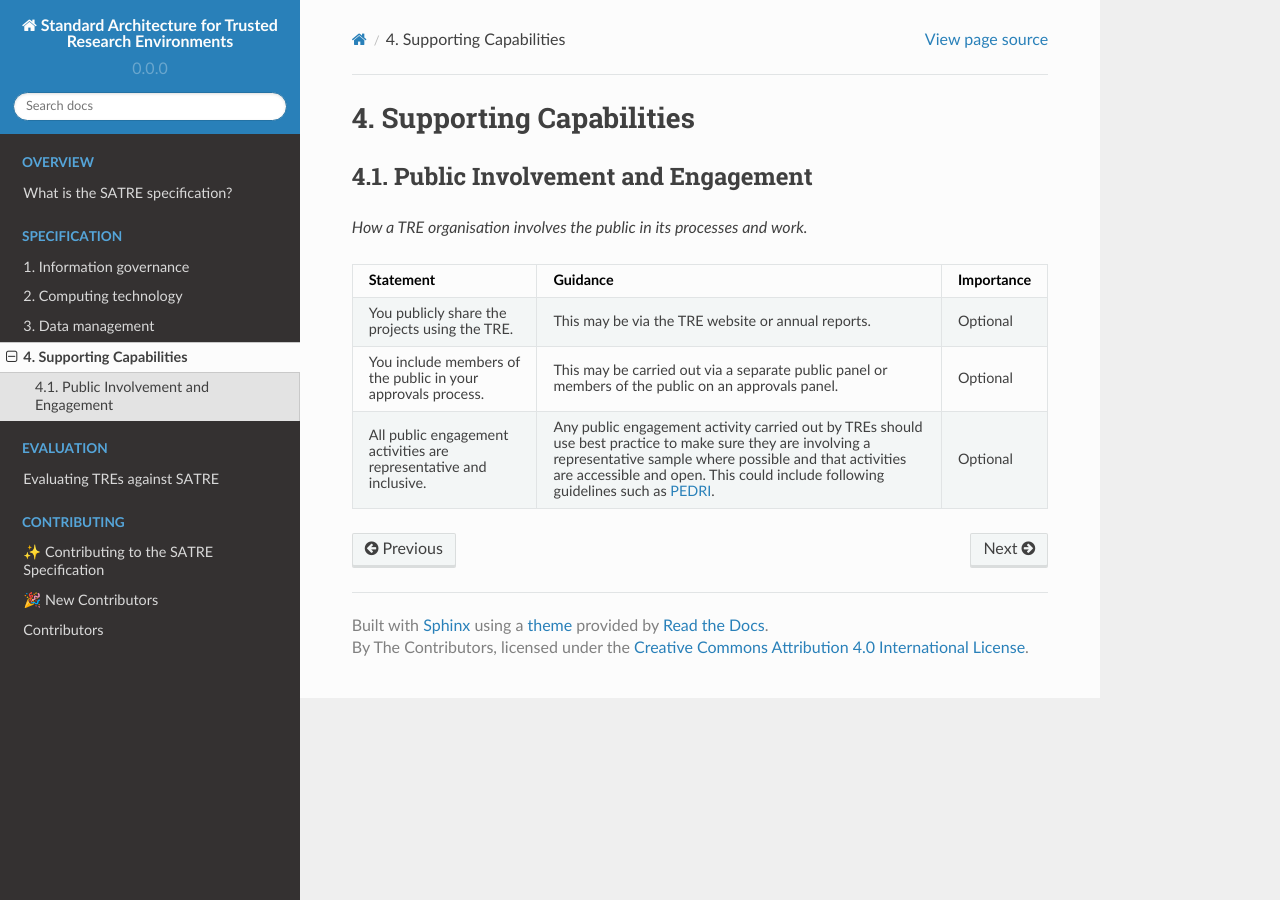
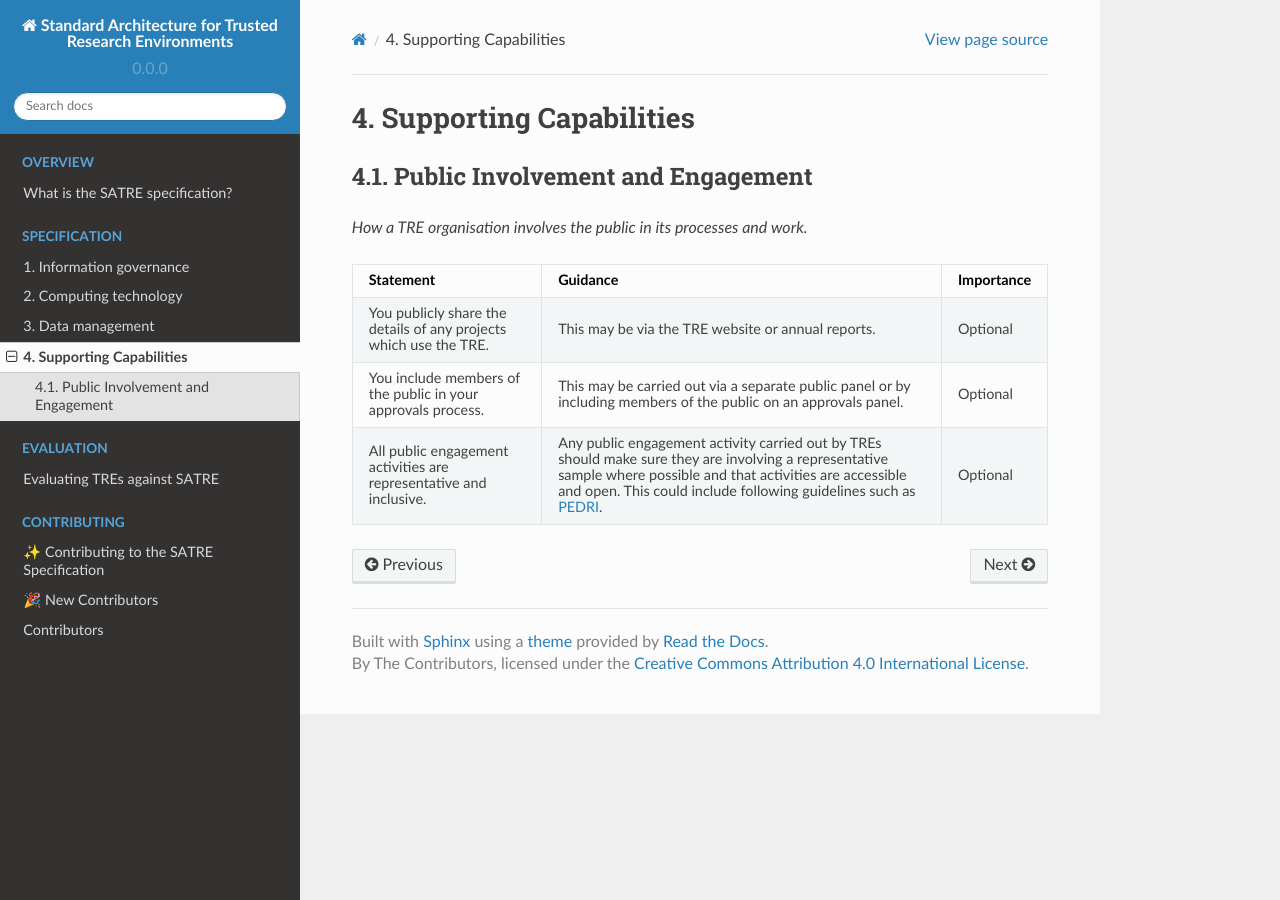
Before and after one commit to sa-tre/satre-specification, a Sphinx documentation site: the page built from docs/source/pillars/supporting.md, in a window 1280 px wide. Built offline with Sphinx 7.4.7 and the Read the Docs theme 2.0.0, drawn with Linux system fonts in a browser that asks for light colours.

Commit message:
:memo: Minor rewording changes

````diff
--- a/docs/source/pillars/supporting.md
+++ b/docs/source/pillars/supporting.md
@@ -24,13 +24,14 @@ Rationale:
 * - Statement
   - Guidance
   - Importance
-* - You publicly share the projects using the TRE.
+* - You publicly share the details of any projects which use the TRE.
   - This may be via the TRE website or annual reports.
   - Optional
 * - You include members of the public in your approvals process.
-  - This may be carried out via a separate public panel or members of the public on an approvals panel.
+  - This may be carried out via a separate public panel or by including members of the public on an approvals panel.
   - Optional
 * - All public engagement activities are representative and inclusive.
-  - Any public engagement activity carried out by TREs should use best practice to make sure they are involving a representative sample where possible and that activities are accessible and open. This could include following guidelines such as [PEDRI](https://www.pedri.org.uk/).
+  - Any public engagement activity carried out by TREs should make sure they are involving a representative sample where possible and that activities are accessible and open.
+    This could include following guidelines such as [PEDRI](https://www.pedri.org.uk/).
   - Optional
 ```
````
